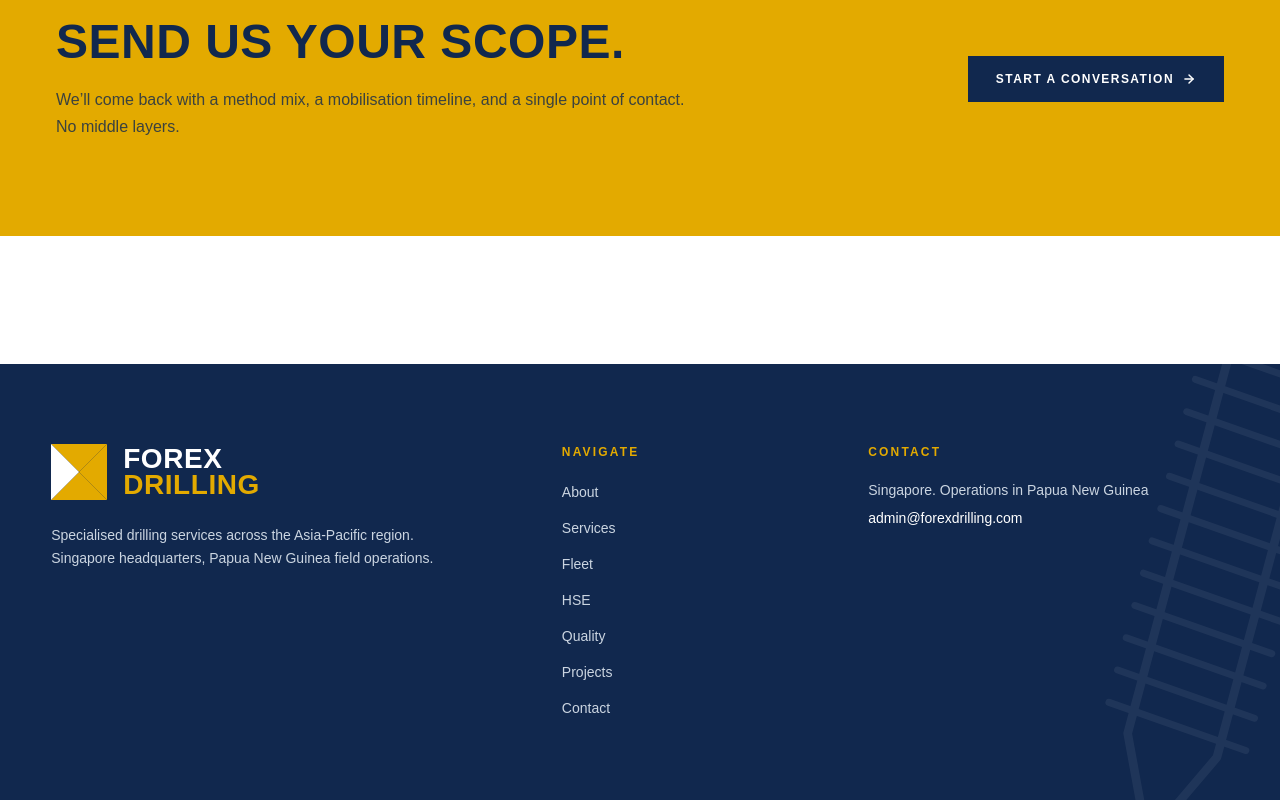
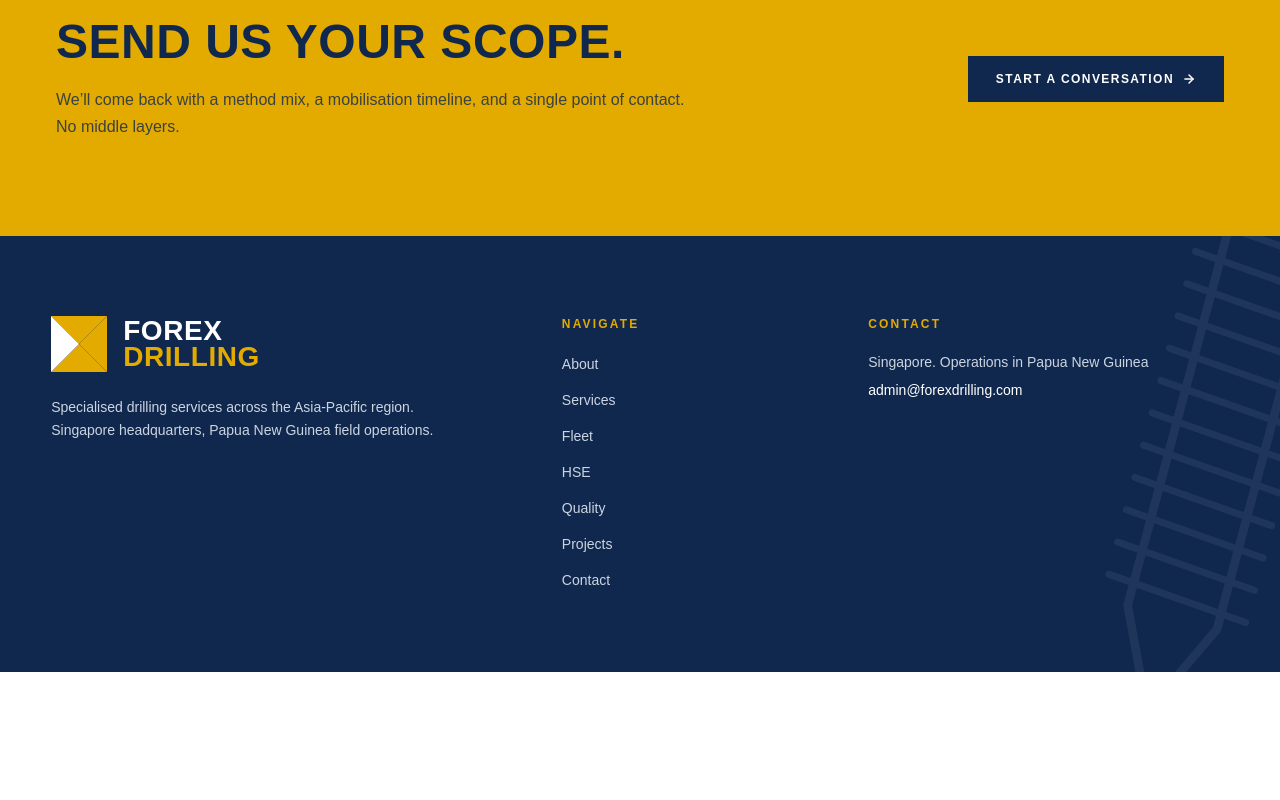
Before and after one commit to forex-drilling-dev/FOREX-DRILLING, a Next.js app: page / in a window 1280 px wide. Shown: the part 1679-2479 px from the top of the page. After the commit the page ends 2351 px from the top, so only its background shows below. Built offline with nearby package versions, Linux system fonts and the light colour scheme; a web font is replaced by a local one.

Commit message:
fix(footer): remove mt-32 margin to eliminate white gap before footer

```diff
--- a/components/layout/Footer.tsx
+++ b/components/layout/Footer.tsx
@@ -4,7 +4,7 @@ import { Container } from "@/components/ui/Container";
 
 export function Footer() {
   return (
-    <footer className="relative mt-32 overflow-hidden bg-deep-navy py-20 text-on-navy">
+    <footer className="relative overflow-hidden bg-deep-navy py-20 text-on-navy">
       {/* Watermark — large threaded rod (vis) bleeding off bottom-right */}
       <div
         aria-hidden
```
